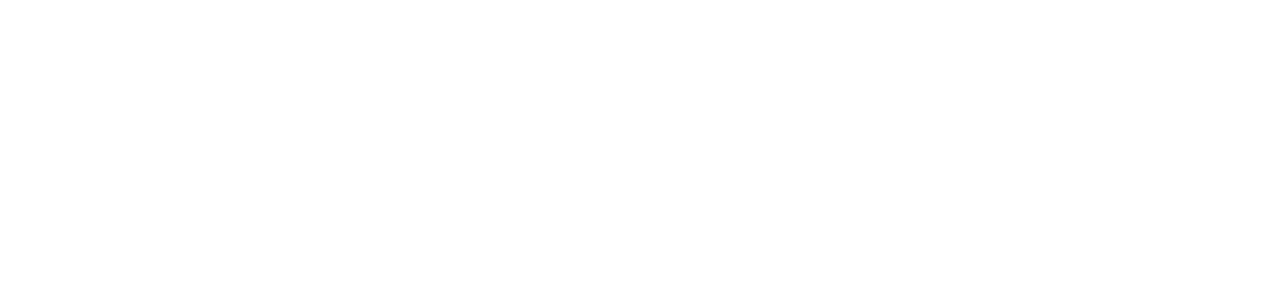
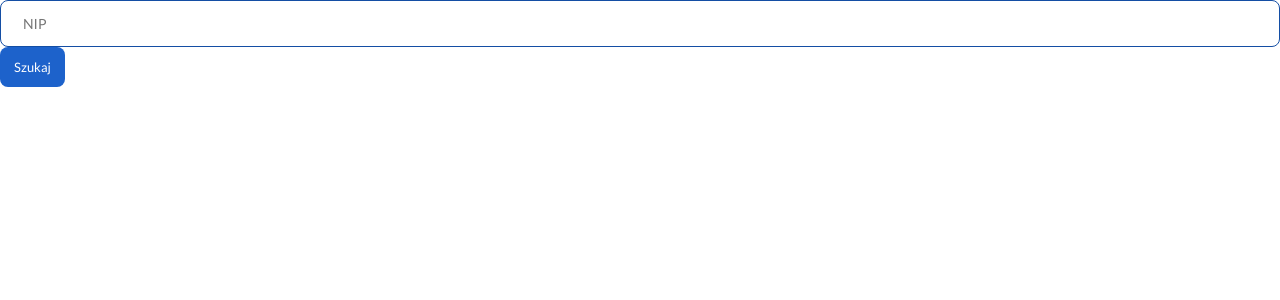
Before and after one commit to konrada111/tax-id, a React (Create React App) app: page / in a window 1280 px wide. Shown: the top 300 px of the page. Built offline with nearby package versions, Linux system fonts and the light colour scheme.

Commit message:
Add home screen

```diff
--- a/src/App/App.tsx
+++ b/src/App/App.tsx
@@ -1,4 +1,5 @@
 import React from "react"
+import Home from "Home"
 import theme from "shared/constants/theme"
 import { GlobalStyle } from "shared/styles/GlobalStyle"
 import { ThemeProvider } from "styled-components"
@@ -7,6 +8,7 @@
   return (
     <ThemeProvider theme={theme}>
       <GlobalStyle />
+      <Home />
     </ThemeProvider>
   )
 }
--- /dev/null
+++ b/src/Home/Home.tsx
@@ -0,0 +1,29 @@
+import React from "react"
+import { useForm } from "react-hook-form"
+import Button from "shared/components/Button"
+import TextField from "shared/components/TextField"
+import { NIP_REGEX } from "shared/constants/regex"
+
+const Home = () => {
+  const { control } = useForm()
+
+  return (
+    <div>
+      <TextField
+        name="nip"
+        placeholder="NIP"
+        control={control}
+        rules={{
+          required: "Uzupełnij NIP",
+          pattern: {
+            value: new RegExp(NIP_REGEX),
+            message: "Nieprawidłowy format",
+          },
+        }}
+      />
+      <Button label="Szukaj" />
+    </div>
+  )
+}
+
+export default Home
--- /dev/null
+++ b/src/Home/index.tsx
@@ -0,0 +1 @@
+export { default } from "./Home"
```
